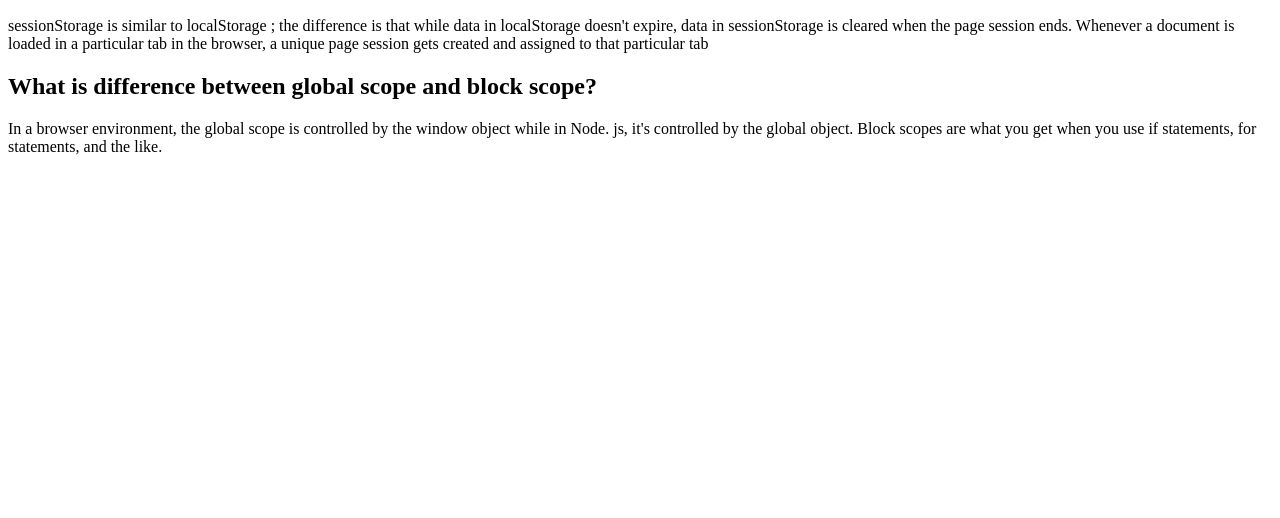
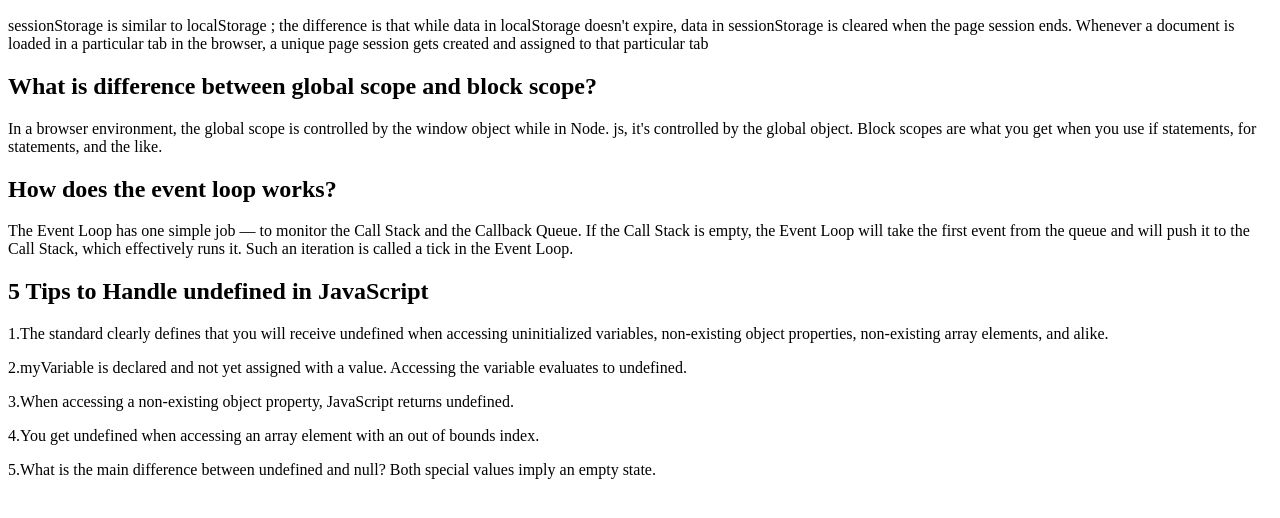
Before and after one commit to arifulsinbad/type-monster-debug, a plain HTML site: page blog/blog.html in a window 1280 px wide. Shown: the part 110-628 px from the top of the page. Drawn offline with Linux system fonts and the light colour scheme.

Commit message:
commit 11

```diff
--- a/blog/blog.html
+++ b/blog/blog.html
@@ -7,7 +7,7 @@
 
  <title>Blog</title>
  <style>
-  h
+
  </style>
 </head>
 <body>
@@ -21,7 +21,18 @@
    <h2>What is difference between global scope and block scope?</h2>
    <p>In a browser environment, the global scope is controlled by the window object while in Node. js, it's controlled by the global object. Block scopes are what you get when you use if statements, for statements, and the like.</p>
   </div>
-
+  <div>
+   <h2>How does the event loop works?</h2>
+   <p>The Event Loop has one simple job — to monitor the Call Stack and the Callback Queue. If the Call Stack is empty, the Event Loop will take the first event from the queue and will push it to the Call Stack, which effectively runs it. Such an iteration is called a tick in the Event Loop.</p>
+  </div>
+  <div>
+   <h2>5 Tips to Handle undefined in JavaScript</h2>
+   <p>1.The standard clearly defines that you will receive undefined when accessing uninitialized variables, non-existing object properties, non-existing array elements, and alike.</p>
+   <p>2.myVariable is declared and not yet assigned with a value. Accessing the variable evaluates to undefined.</p>
+   <p>3.When accessing a non-existing object property, JavaScript returns undefined.</p>
+   <p>4.You get undefined when accessing an array element with an out of bounds index.</p>
+   <p>5.What is the main difference between undefined and null? Both special values imply an empty state.</p>
+  </div>
  </section>
 
 </body>
```
